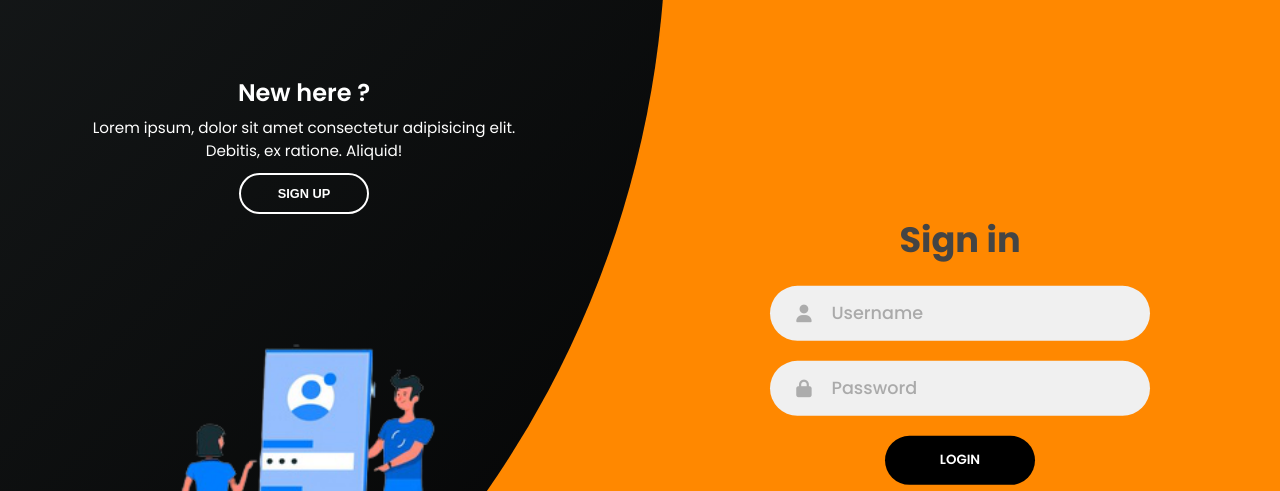
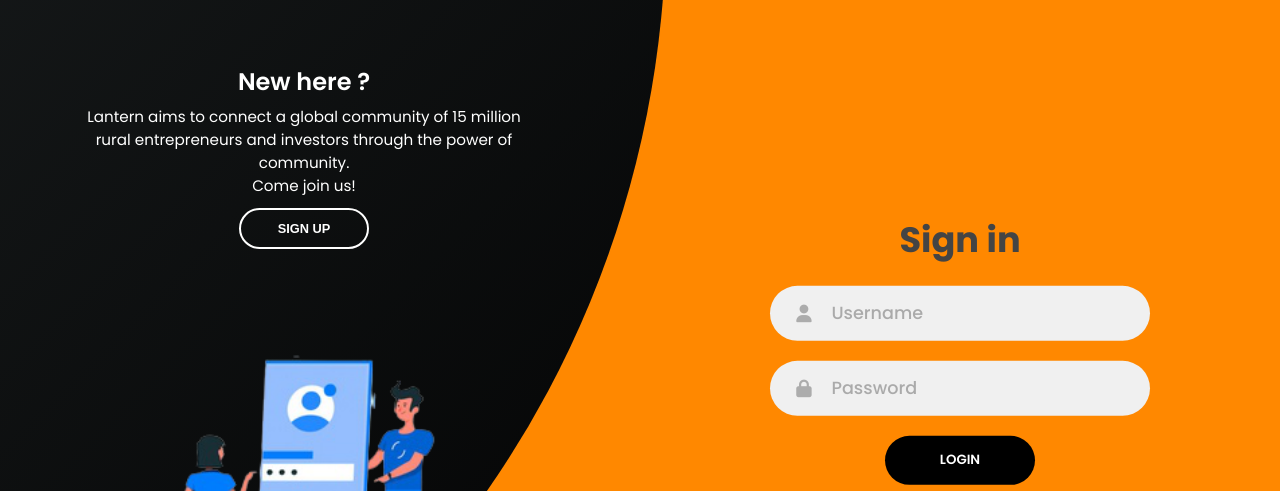
Before and after one commit to ErzaTitania-2001/LMS_Sign-Up, a plain HTML site: page index.html in a window 1280 px wide. Shown: the top 491 px of the page. Drawn offline with Linux system fonts and the light colour scheme.

Commit message:
Update index.html

```diff
--- a/index.html
+++ b/index.html
@@ -82,8 +82,7 @@
           <div class="content">
             <h3>New here ?</h3>
             <p>
-              Lorem ipsum, dolor sit amet consectetur adipisicing elit. Debitis,
-              ex ratione. Aliquid!
+              Lantern aims to connect a global community of 15 million rural entrepreneurs and investors through the power of community. <br> Come join us!
             </p>
             <button class="btn transparent" id="sign-up-btn">
               Sign up
@@ -95,8 +94,8 @@
           <div class="content">
             <h3>One of us ?</h3>
             <p>
-              Lorem ipsum dolor sit amet consectetur adipisicing elit. Nostrum
-              laboriosam ad deleniti.
+              Lantern aims to connect a global community of 15 million rural entrepreneurs and investors through the power of community.
+              Thank you for a being a part of us!
             </p>
             <button class="btn transparent" id="sign-in-btn">
               Sign in
```
